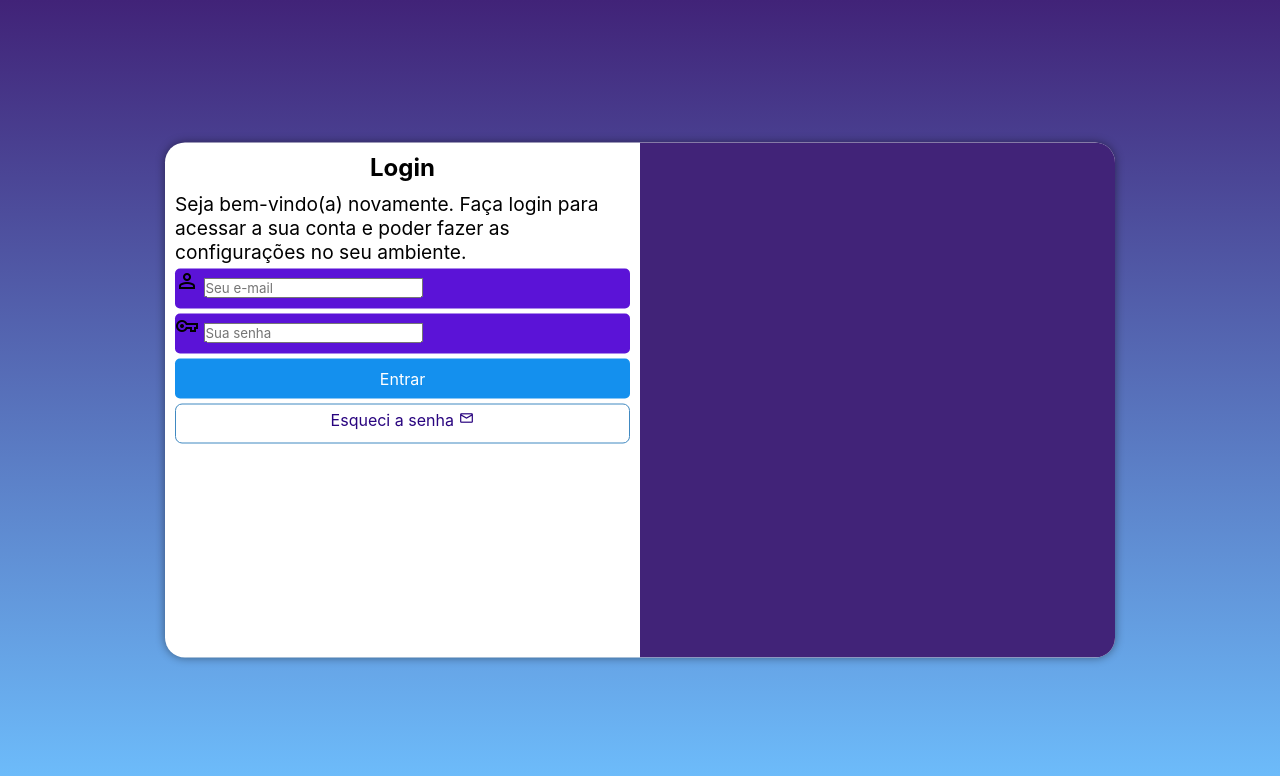
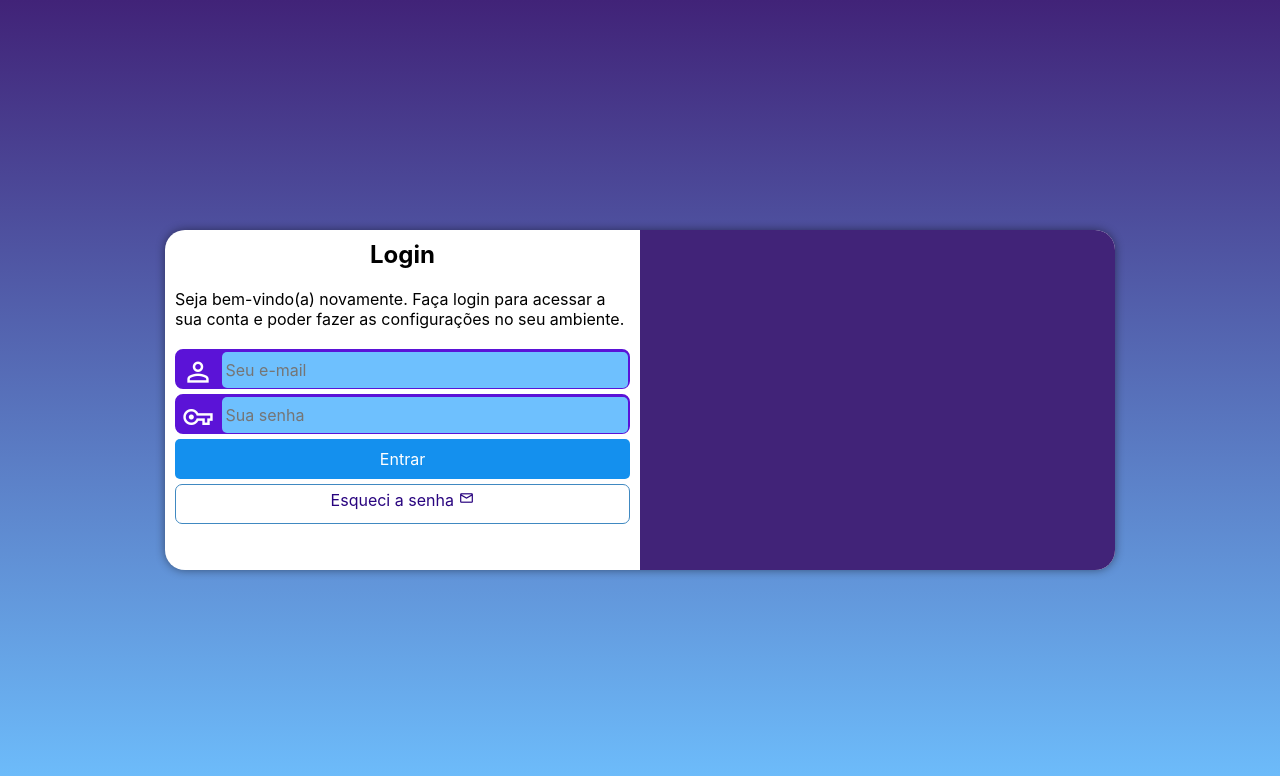
Before and after one commit to isaacdigitalcode/projeto-login, a plain HTML site: page index.html in a window 1280 px wide. Drawn offline with nearby package versions, Linux system fonts and the light colour scheme.

Commit message:
finalizado projeto login

```diff
--- a/estilos/media-query.css
+++ b/estilos/media-query.css
@@ -10,11 +10,12 @@ Grandes telas: acima de 1200px
 */
 
 @media screen and (min-width: 768px) and (max-width: 992px) {
-    body {
+    body { /*Configuração para tablet*/
         background-image: linear-gradient(to top, #6ec0fe, #412378);
     }
     section#login {
         width: 80vw;
+        height: 280px;
     }
     section#login > div#imagem {
         float: left;
@@ -28,12 +29,13 @@ Grandes telas: acima de 1200px
 }
 
 @media screen and (min-width: 992px) {
-    body {
+    body { /*Configurações de Desktop*/
         background-image: linear-gradient(to top, #6ec0fe, #412378);
     }
 
     section#login {
         width: 950px;
+        height: 340px;
     }
 
     section#login > div#imagem {
@@ -52,6 +54,7 @@ Grandes telas: acima de 1200px
     }
 
     div#formulario > p {
-        font-size: 1.2em;
+        font-size: 1em;
+        margin: 20px 0px;;
     }
 }
--- a/estilos/style.css
+++ b/estilos/style.css
@@ -3,7 +3,7 @@
 /*
 paleta de cores
 azul: #6ec0fe
-azul escuro: #412378
+roxo: #412378
 */
 
 * {
@@ -29,15 +29,15 @@ section#login {
     position: absolute;
     top: 50%;
     left: 50%;
-    transform: translate(-50%, -50%);
     overflow: hidden;
 
     background-color: white;
     width: 250px;
-    height: 515px;
+    height: 500px;
     border-radius: 20px;
-    box-shadow: 0px 0px 10px rgba(0, 0, 0, 0.45);
+    box-shadow: 0px 0px 10px #00000073;
 
+    transform: translate(-50%, -50%);
     transition: width .2s, height .2s;
     transition-timing-function: ease;
 }
@@ -66,15 +66,39 @@ div#formulario > p {
 
 form > div.campo {
     background-color: #5b13d7;
+    border: 2px solid #5b13d7;
     display: block;
     width: 100%;
     height: 40px;
-    border-radius: 5px;
+    border-radius: 8px;
     margin: 5px 0px;
 }
 
 div.campo > label{
     display: none;
+}
+
+div.campo > span {
+    color: white;
+    /*background-color: black;*/
+    font-size: 2em;
+    width: 40px;
+    padding: 5px;
+}
+
+div.campo > input {
+    background-color: #6ec0fe;
+    font-size: 1em;
+    width: calc(100% - 45px);
+    height: 100%;
+    border: 0px;
+    border-radius: 5px;
+    padding: 4px;
+    transform: translateY(-12px);
+}
+
+div.campo > input:focus-within {
+    background-color: white;
 }
 
 form >input[type=submit] {
@@ -86,6 +110,7 @@ form >input[type=submit] {
     color: white;
     border: none;
     border-radius: 5px;
+    cursor:pointer;
 }
 form > input[type=submit]:hover {
     background-color: #5b13d7;
```
